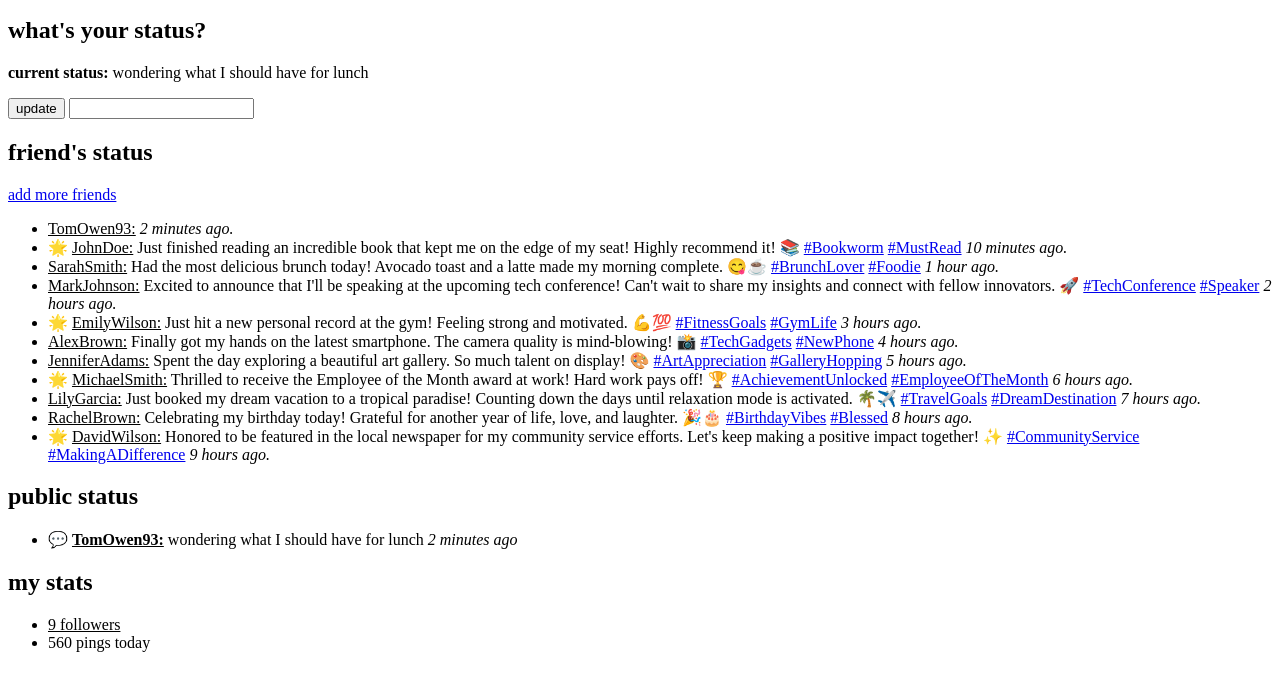
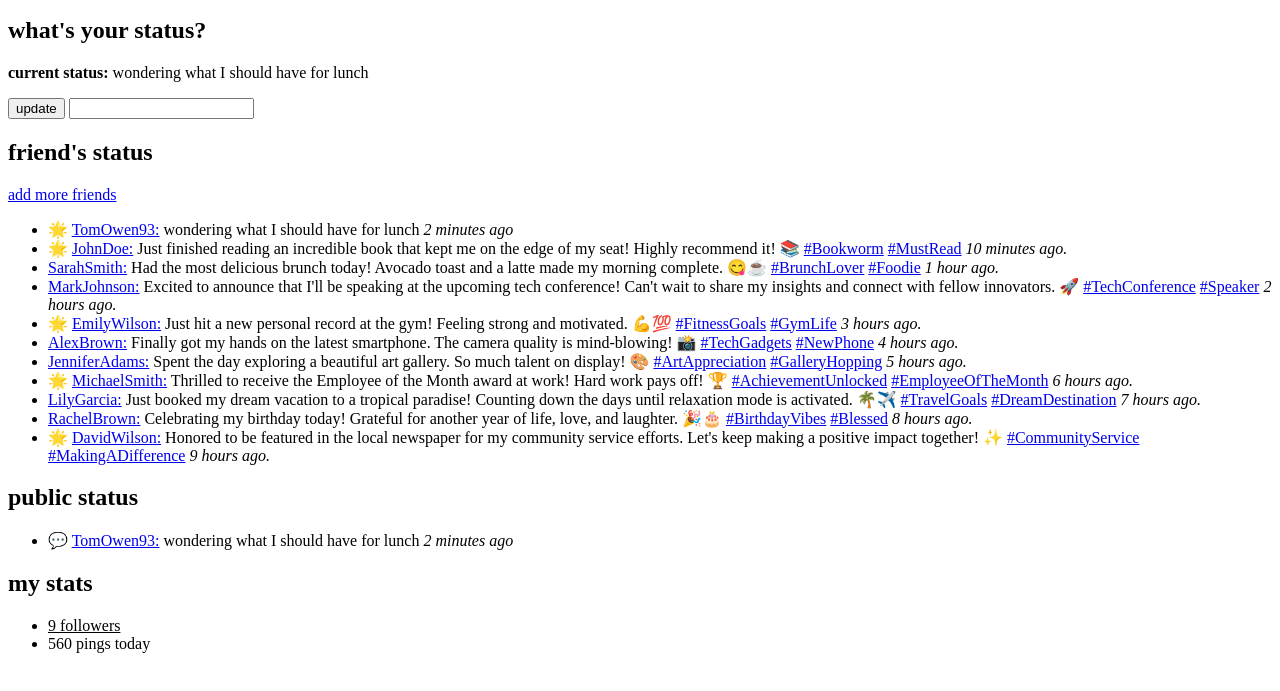
Before and after one commit to TomOwen93/html-twitter-base, a website: page index.html in a window 1280 px wide. Shown: the part 101-792 px from the top of the page. Drawn offline with Linux system fonts and the light colour scheme.

Commit message:
fix hyperlink formatting

```diff
--- a/index.html
+++ b/index.html
@@ -25,62 +25,67 @@
       </p>
 
       <ul>
-        <li><u>TomOwen93:</u> <em>2 minutes ago.</em></li>
         <li>
-          🌟 <u>JohnDoe:</u> Just finished reading an incredible book that kept
-          me on the edge of my seat! Highly recommend it! 📚
+          🌟 <a href="#">TomOwen93:</a> wondering what I should have for lunch
+          <em>2 minutes ago</em>
+        </li>
+        <li>
+          🌟 <a href="#">JohnDoe:</a> Just finished reading an incredible book
+          that kept me on the edge of my seat! Highly recommend it! 📚
           <a href="#">#Bookworm</a> <a href="#">#MustRead</a>
           <em>10 minutes ago.</em>
         </li>
         <li>
-          <u>SarahSmith:</u> Had the most delicious brunch today! Avocado toast
-          and a latte made my morning complete. 😋☕
+          <a href="#">SarahSmith:</a> Had the most delicious brunch today!
+          Avocado toast and a latte made my morning complete. 😋☕
           <a href="#">#BrunchLover</a> <a href="#">#Foodie</a>
           <em>1 hour ago.</em>
         </li>
         <li>
-          <u>MarkJohnson:</u> Excited to announce that I'll be speaking at the
-          upcoming tech conference! Can't wait to share my insights and connect
-          with fellow innovators. 🚀 <a href="#">#TechConference</a>
+          <a href="#">MarkJohnson:</a> Excited to announce that I'll be speaking
+          at the upcoming tech conference! Can't wait to share my insights and
+          connect with fellow innovators. 🚀 <a href="#">#TechConference</a>
           <a href="#">#Speaker</a> <em>2 hours ago.</em>
         </li>
         <li>
-          🌟 <u>EmilyWilson:</u> Just hit a new personal record at the gym!
-          Feeling strong and motivated. 💪💯 <a href="#">#FitnessGoals</a>
+          🌟 <a href="#">EmilyWilson:</a> Just hit a new personal record at the
+          gym! Feeling strong and motivated. 💪💯 <a href="#">#FitnessGoals</a>
           <a href="#">#GymLife</a> <em>3 hours ago.</em>
         </li>
         <li>
-          <u>AlexBrown:</u> Finally got my hands on the latest smartphone. The
-          camera quality is mind-blowing! 📸 <a href="#">#TechGadgets</a>
-          <a href="#">#NewPhone</a> <em>4 hours ago.</em>
+          <a href="#">AlexBrown:</a> Finally got my hands on the latest
+          smartphone. The camera quality is mind-blowing! 📸
+          <a href="#">#TechGadgets</a> <a href="#">#NewPhone</a>
+          <em>4 hours ago.</em>
         </li>
         <li>
-          <u>JenniferAdams:</u> Spent the day exploring a beautiful art gallery.
-          So much talent on display! 🎨 <a href="#">#ArtAppreciation</a>
-          <a href="#">#GalleryHopping</a> <em>5 hours ago.</em>
+          <a href="#">JenniferAdams:</a> Spent the day exploring a beautiful art
+          gallery. So much talent on display! 🎨
+          <a href="#">#ArtAppreciation</a> <a href="#">#GalleryHopping</a>
+          <em>5 hours ago.</em>
         </li>
         <li>
-          🌟 <u>MichaelSmith:</u> Thrilled to receive the Employee of the Month
-          award at work! Hard work pays off! 🏆
+          🌟 <a href="#">MichaelSmith:</a> Thrilled to receive the Employee of
+          the Month award at work! Hard work pays off! 🏆
           <a href="#">#AchievementUnlocked</a>
           <a href="#">#EmployeeOfTheMonth</a> <em>6 hours ago.</em>
         </li>
         <li>
-          <u>LilyGarcia:</u> Just booked my dream vacation to a tropical
-          paradise! Counting down the days until relaxation mode is activated.
-          🌴✈️ <a href="#">#TravelGoals</a> <a href="#">#DreamDestination</a>
-          <em>7 hours ago.</em>
+          <a href="#">LilyGarcia:</a> Just booked my dream vacation to a
+          tropical paradise! Counting down the days until relaxation mode is
+          activated. 🌴✈️ <a href="#">#TravelGoals</a>
+          <a href="#">#DreamDestination</a> <em>7 hours ago.</em>
         </li>
         <li>
-          <u>RachelBrown:</u> Celebrating my birthday today! Grateful for
-          another year of life, love, and laughter. 🎉🎂
+          <a href="#">RachelBrown:</a> Celebrating my birthday today! Grateful
+          for another year of life, love, and laughter. 🎉🎂
           <a href="#">#BirthdayVibes</a> <a href="#">#Blessed</a>
           <em>8 hours ago.</em>
         </li>
         <li>
-          🌟 <u>DavidWilson:</u> Honored to be featured in the local newspaper
-          for my community service efforts. Let's keep making a positive impact
-          together! ✨ <a href="#">#CommunityService</a>
+          🌟 <a href="#">DavidWilson:</a> Honored to be featured in the local
+          newspaper for my community service efforts. Let's keep making a
+          positive impact together! ✨ <a href="#">#CommunityService</a>
           <a href="#">#MakingADifference</a> <em>9 hours ago.</em>
         </li>
       </ul>
@@ -89,8 +94,7 @@
       <h1>public status</h1>
       <ul>
         <li>
-          💬 <strong><u>TomOwen93:</u></strong> wondering what I should have for
-          lunch
+          💬 <a href="#">TomOwen93:</a> wondering what I should have for lunch
           <em>2 minutes ago</em>
         </li>
       </ul>
```
